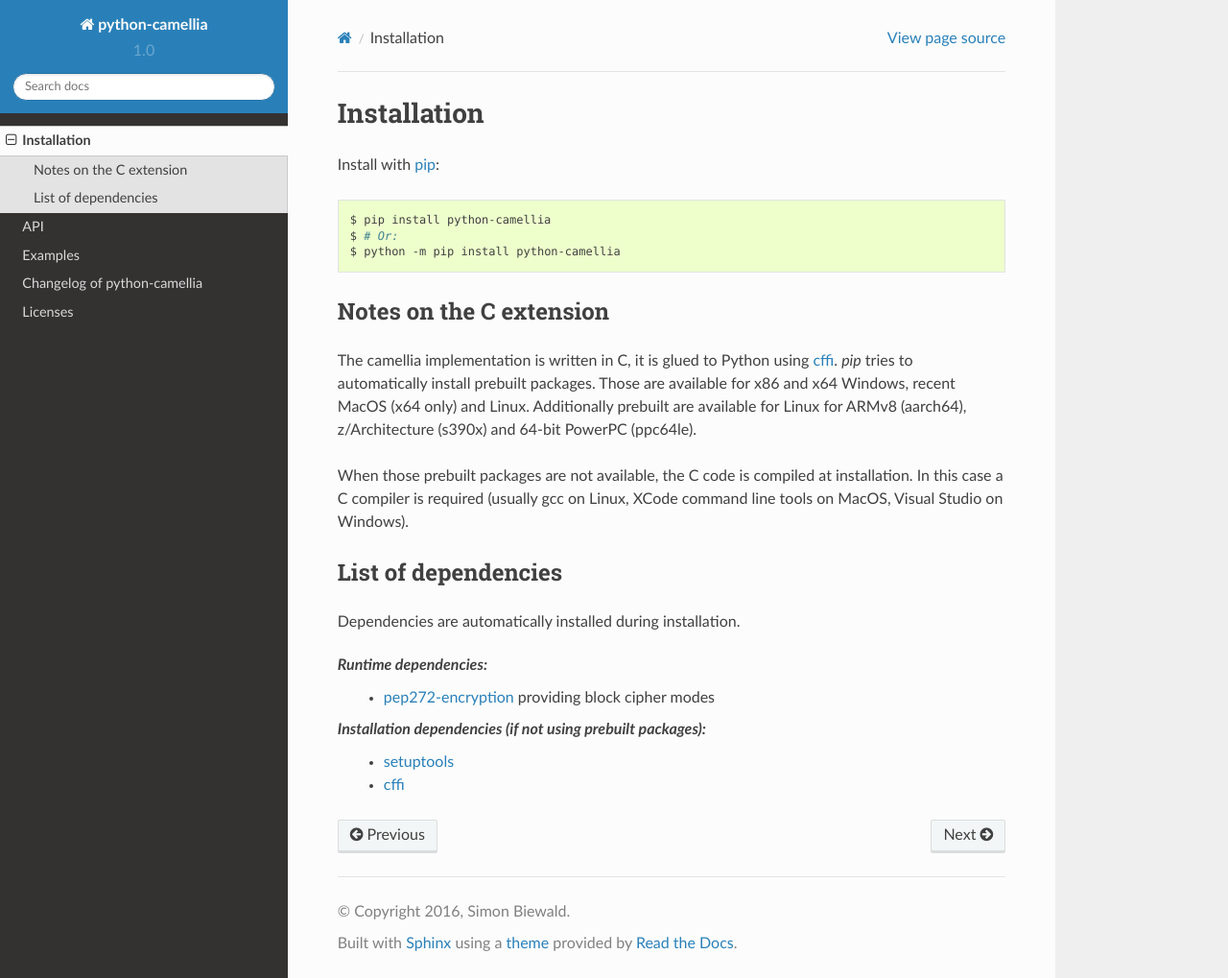
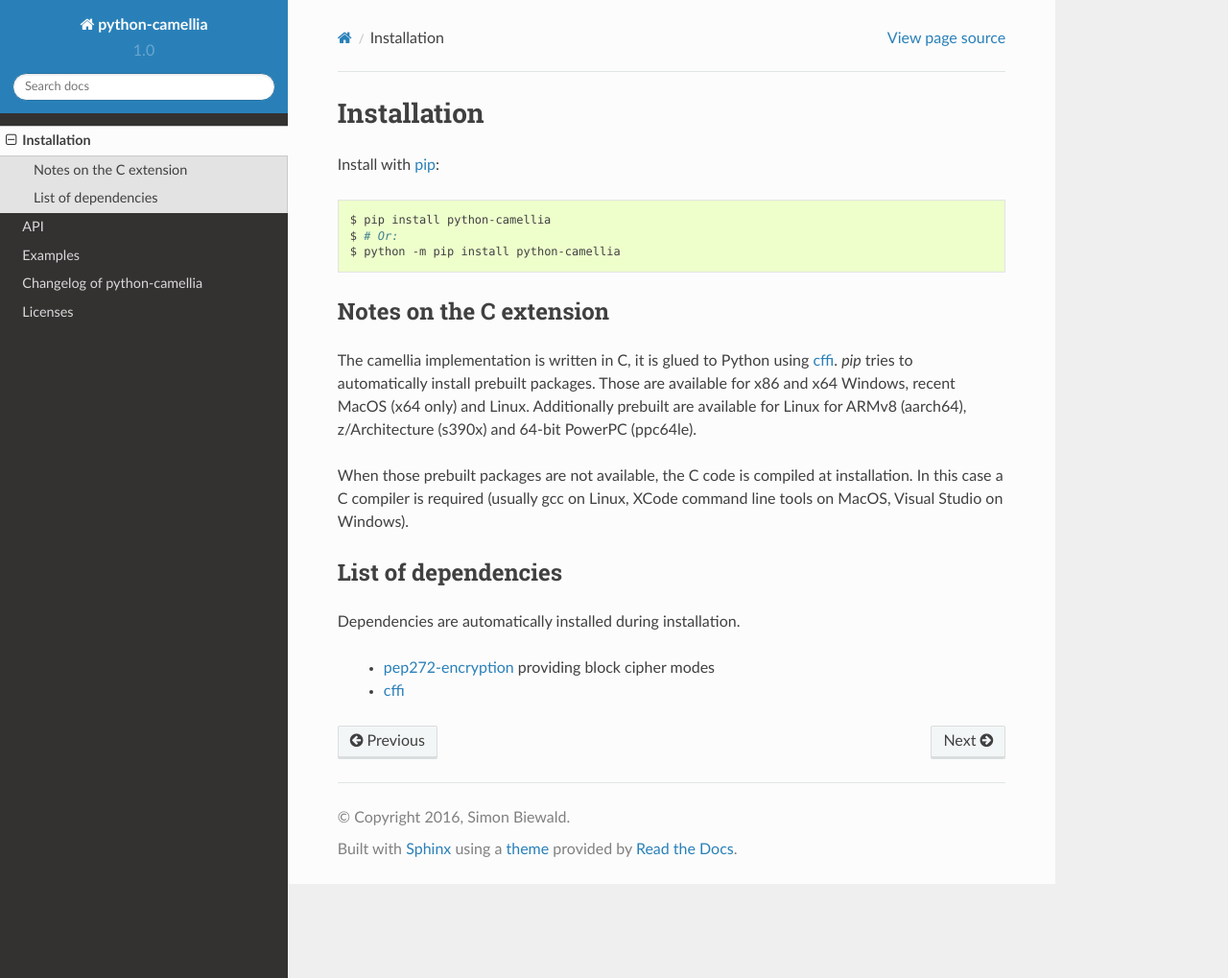
Before and after one commit to Varbin/python-camellia, a Sphinx documentation site: the page built from docs/1_install.rst, in a window 1280 px wide and 1019 px high. Shown: the whole window at 96% size. Built offline with Sphinx 7.4.7 and the Read the Docs theme 2.0.0, drawn with Linux system fonts in a browser that asks for light colours.

```diff
--- a/docs/1_install.rst
+++ b/docs/1_install.rst
@@ -28,9 +28,5 @@ List of dependencies
 
 Dependencies are automatically installed during installation.
 
-*Runtime dependencies:*
  - `pep272-encryption <https://pypi.org/project/pep272-encryption>`_ providing block cipher modes
-
-*Installation dependencies (if not using prebuilt packages):*
- - `setuptools <https://pypi.org/project/setuptools>`_
  - `cffi`_
```
